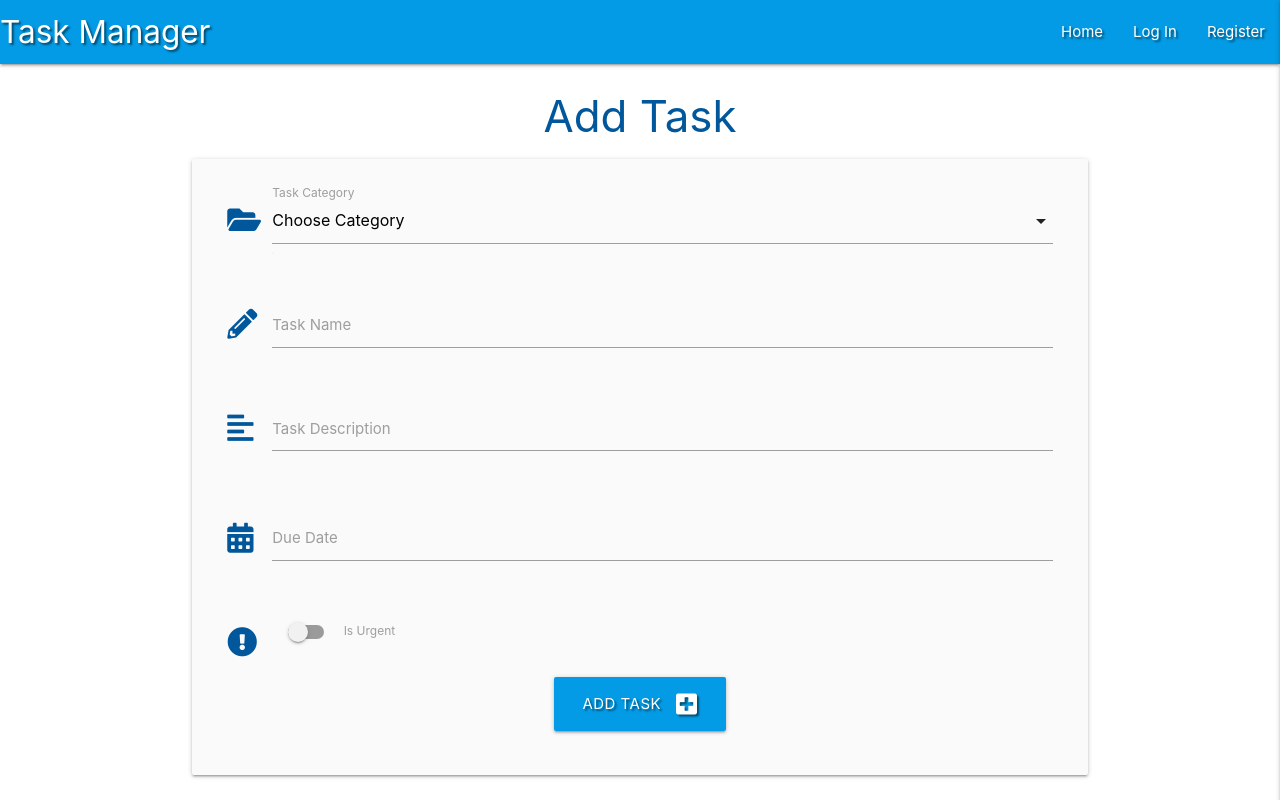
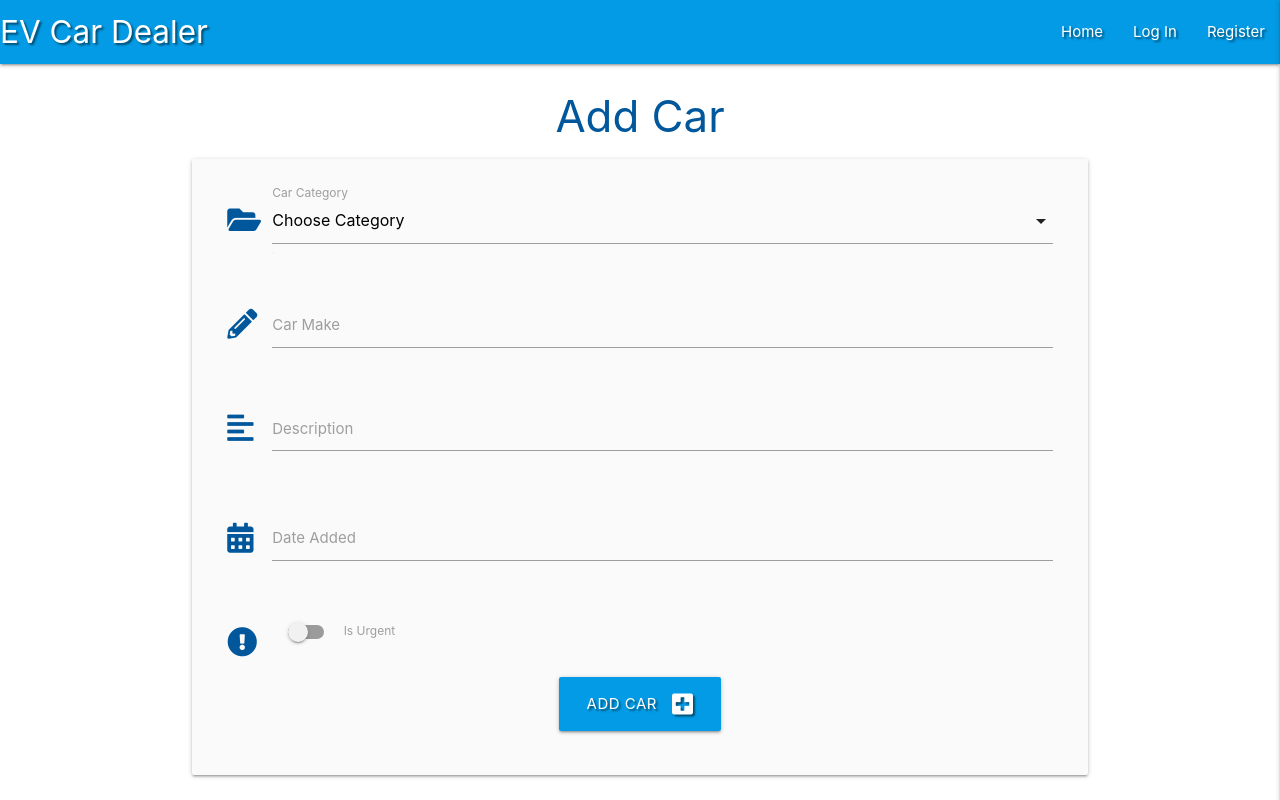
Before and after one commit to PhilipWilliams0/ev-car-dealer, a Flask app: page /add_task in a window 1280 px wide. Run offline with Flask 2, Linux system fonts and the light colour scheme; data that the repository does not hold is empty; some libraries are stand-ins or nearby versions.

Commit message:
Name change

```diff
--- a/templates/add_task.html
+++ b/templates/add_task.html
@@ -1,7 +1,7 @@
 {% extends "base.html" %}
 {% block content %}
 
-    <h3 class="light-blue-text text-darken-4 center-align">Add Task</h3>
+    <h3 class="light-blue-text text-darken-4 center-align">Add Car</h3>
 
     <div class="row card-panel grey lighten-5">
         <form class="col s12" method="POST" action="{{ url_for('add_task') }}">
@@ -15,7 +15,7 @@
                             <option value="{{ category.category_name }}">{{ category.category_name }}</option>
                         {% endfor %}
                     </select>
-					<label for="category_name">Task Category</label>
+					<label for="category_name">Car Category</label>
 				</div>
 			</div>
             <!-- task name -->
@@ -24,7 +24,7 @@
                     <i class="fas fa-pencil-alt prefix light-blue-text text-darken-4"></i>
                     <input id="task_name" name="task_name" minlength="5" maxlength="50"
                         type="text" class="validate" required>
-                    <label for="task_name">Task Name</label>
+                    <label for="task_name">Car Make</label>
                 </div>
             </div>
             <!-- task description -->
@@ -33,7 +33,7 @@
                     <i class="fas fa-align-left prefix light-blue-text text-darken-4"></i>
                     <textarea id="task_description" name="task_description" minlength="5"
                         maxlength="200" class="materialize-textarea validate" required></textarea>
-                    <label for="task_description">Task Description</label>
+                    <label for="task_description">Description</label>
                 </div>
             </div>
             <!-- due date picker -->
@@ -41,7 +41,7 @@
                 <div class="input-field col s12">
                     <i class="fas fa-calendar-alt prefix light-blue-text text-darken-4"></i>
                     <input id="due_date" name="due_date" type="text" class="datepicker validate" required>
-                    <label for="due_date">Due Date</label>
+                    <label for="due_date">Date Added</label>
                 </div>
             </div>
             <!-- is urgent toggle -->
@@ -61,7 +61,7 @@
             <div class="row">
                 <div class="col s12 center-align">
                     <button type="submit" class="btn-large light-blue darken-1 text-shadow">
-                        Add Task <i class="fas fa-plus-square right"></i>
+                        Add Car <i class="fas fa-plus-square right"></i>
                     </button>
                 </div>
             </div>
--- a/templates/base.html
+++ b/templates/base.html
@@ -9,7 +9,7 @@
    <link rel="stylesheet" href="{{ url_for('static', filename='css/style.css') }}" type="text/css">
    {% block styles %}
    {% endblock %}
-   <title>Task Manager</title>
+   <title>EV Car Dealer</title>
 </head>
 <body>
 
@@ -17,13 +17,13 @@
        <!-- top navbar -->
    <nav class="nav-extended text-shadow light-blue darken-1">
      <div class="nav-wrapper">
-       <a href="{{ url_for('get_tasks') }}" class="brand-logo">Task Manager</a>
+       <a href="{{ url_for('get_tasks') }}" class="brand-logo">EV Car Dealer</a>
        <a href="#" data-target="mobile-demo" class="sidenav-trigger right"><i class="fas fa-bars"></i></a>
        <ul class="right hide-on-med-and-down">
          <li><a href="{{ url_for('get_tasks') }}">Home</a></li>
                    {% if session.user %}
                        <li><a href="{{ url_for('profile', username=session['user']) }}">Profile</a></li>
-                       <li><a href="{{ url_for('add_task') }}">New Task</a></li>
+                       <li><a href="{{ url_for('add_task') }}">New Car</a></li>
                        {% if session.user|lower == 'admin'|lower %}
                           <li><a href="{{ url_for('get_categories') }}">Manage Categories</a></li>
                       {% endif %}
@@ -42,7 +42,7 @@
            <li><a href="{{ url_for('get_tasks') }}">Home</a></li>
            {% if session.user %}
                <li><a href="{{ url_for('profile', username=session['user']) }}">Profile</a></li>
-               <li><a href="{{ url_for('add_task') }}">New Task</a></li>
+               <li><a href="{{ url_for('add_task') }}">New Car</a></li>
                {% if session.user|lower == 'admin'|lower %}
                   <li><a href="{{ url_for('get_categories') }}">Manage Categories</a></li>
                {% endif %}
--- a/templates/tasks.html
+++ b/templates/tasks.html
@@ -1,7 +1,7 @@
 {% extends "base.html" %}
 {% block content %}
 
-    <h3 class="light-blue-text text-darken-4 center-align">All Tasks</h3>
+    <h3 class="light-blue-text text-darken-4 center-align">All Cars</h3>
 
     <div class="row card-panel grey lighten-5">
         <form action="{{ url_for('search') }}" method="post" class="col s12">
@@ -9,7 +9,7 @@
                 <div class="input-field col s12 m8">
                     <i class="fas fa-search prefix light-blue-text text-darken-4"></i>
                     <input type="text" name="query" id="query" minlength="3" class="validate" required>
-                    <label for="query">Search Tasks</label>
+                    <label for="query">Search Cars</label>
                 </div>
                 <div class="col s12 m4">
                     <a href="{{ url_for('get_tasks') }}" class="red btn text-shadow">Reset</a>
```
Also changed, not shown: templates/edit_task.html (+6 -6 lines), README.md.
